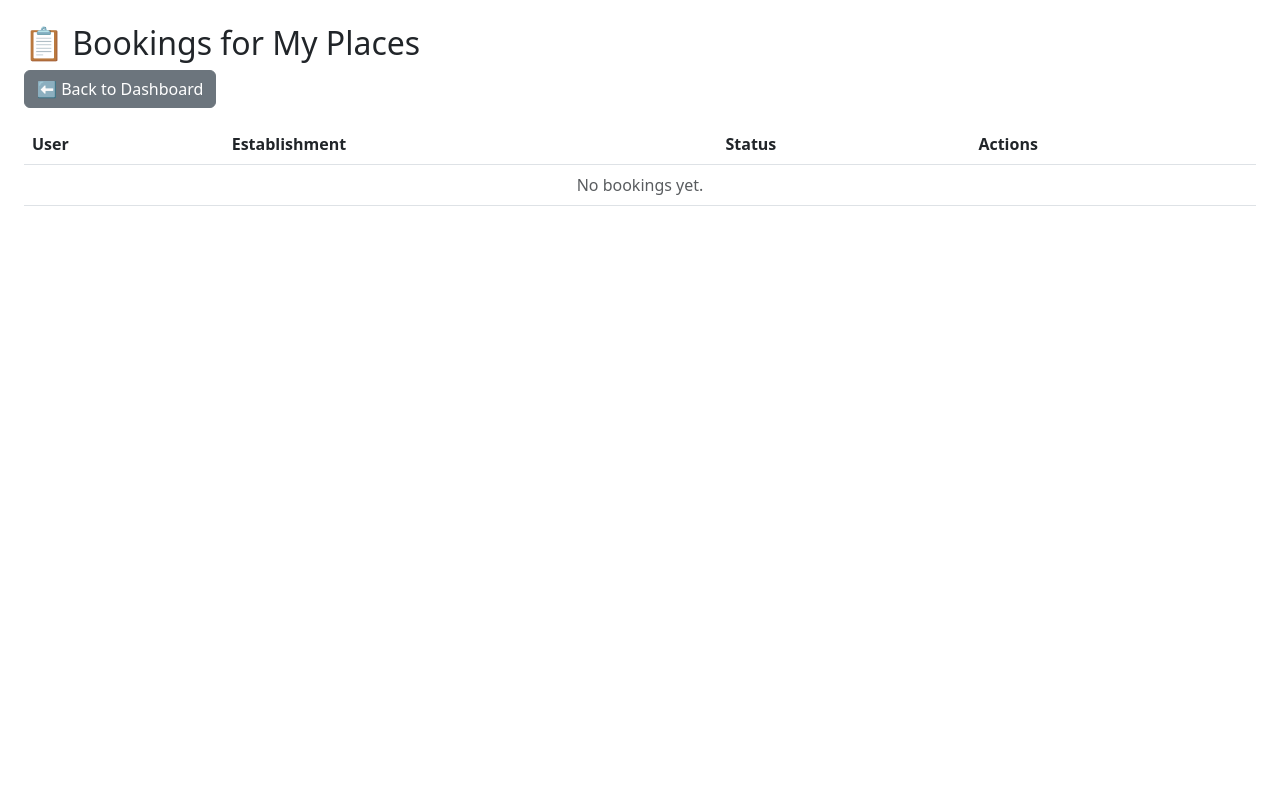
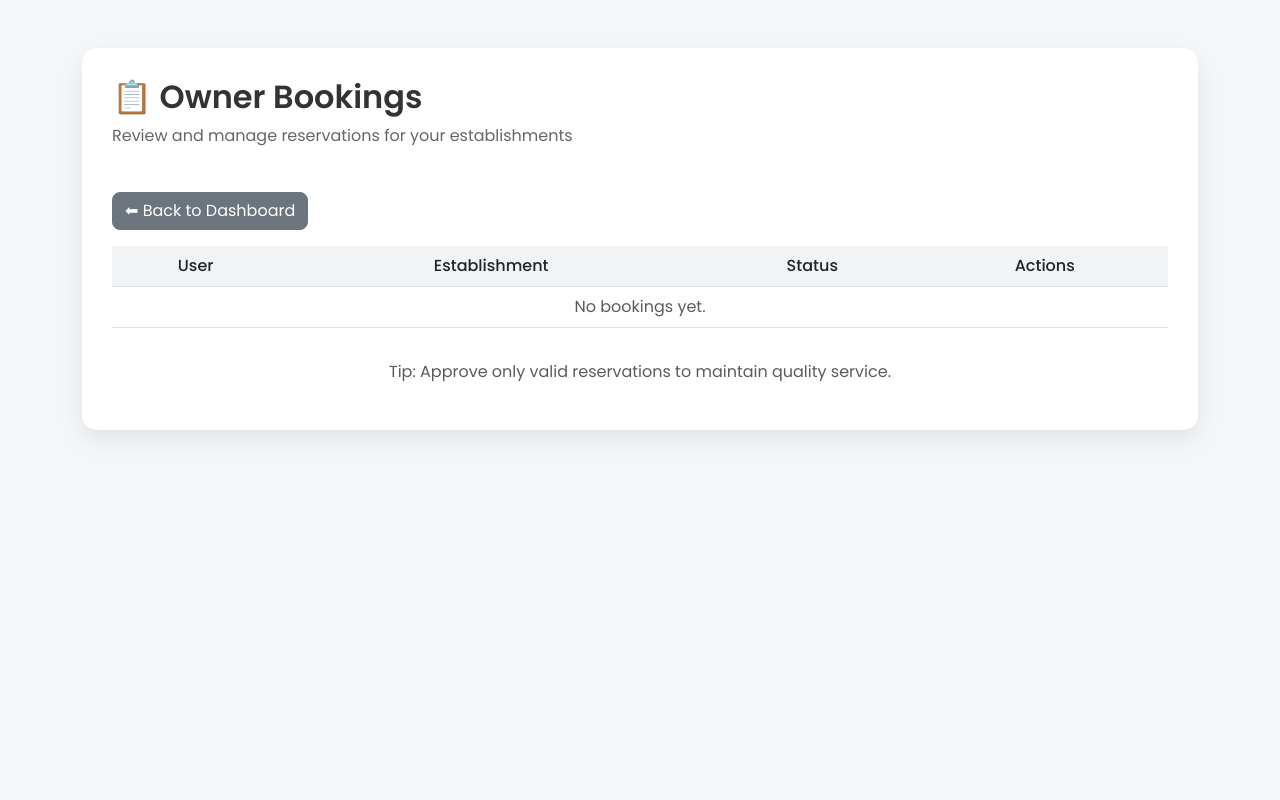
Before and after one commit to HARUKI0999/appdev-na-malakas, a Flask app: page /owner/bookings in a window 1280 px wide. Run offline with Flask 3, Linux system fonts and the light colour scheme; a user stored in the database is signed in; data comes from the database, SQL or seed files in the repository; parts of the project's set-up code (start-up, migrations or seed data) failed here and were passed over.

Commit message:
Add files via upload

```diff
--- a/defence/hash.py
+++ b/defence/hash.py
@@ -1,3 +1,3 @@
 from werkzeug.security import generate_password_hash
 
-print(generate_password_hash("owner123"))
+print(generate_password_hash("hashed_pw11"))
--- a/defence/templates/island_details.html
+++ b/defence/templates/island_details.html
@@ -203,7 +203,8 @@ h1 {
         height="350"
         frameborder="0"
         style="border:0"
-            src="https://www.google.com/maps?q={{ island.latitude }},{{ island.longitude }}&hl=es;z=14&output=embed"
+        /* The parameter t=k forces the satellite imagery to load automatically */
+        src="https://maps.google.com/maps?q={{ island.latitude }},{{ island.longitude }}&t=k&hl=en&z=14&output=embed"
         allowfullscreen>
     </iframe>
 </div>
--- a/defence/templates/owner_bookings.html
+++ b/defence/templates/owner_bookings.html
@@ -1,19 +1,101 @@
 <!DOCTYPE html>
-<html>
+<html lang="en">
 <head>
-    <title>Owner Bookings</title>
+<meta charset="UTF-8">
+<title>Owner Bookings - TripWise</title>
+<meta name="viewport" content="width=device-width, initial-scale=1.0">
+
+<!-- Bootstrap -->
 <link href="https://cdn.jsdelivr.net/npm/bootstrap@5.3.0/dist/css/bootstrap.min.css" rel="stylesheet">
+
+<!-- Google Font -->
+<link href="https://fonts.googleapis.com/css2?family=Poppins:wght@300;400;500;600&display=swap" rel="stylesheet">
+
+<style>
+body {
+    font-family: 'Poppins', sans-serif;
+    background: #f4f6f9;
+    min-height: 100vh;
+}
+
+.bookings-card {
+    background: white;
+    border-radius: 15px;
+    padding: 30px;
+    box-shadow: 0 10px 25px rgba(0,0,0,0.08);
+}
+
+.page-title {
+    font-weight: 600;
+    color: #333;
+}
+
+.subtitle {
+    color: #666;
+    margin-bottom: 20px;
+}
+
+.table th {
+    background-color: #f1f3f5;
+    font-weight: 500;
+}
+
+.btn {
+    border-radius: 8px;
+}
+
+.action-btns {
+    display: flex;
+    gap: 10px;
+    justify-content: center;
+}
+
+.status-badge {
+    font-size: 0.9em;
+}
+
+.header-bar {
+    background: #023e8a;
+    color: white;
+    padding: 12px 20px;
+    border-radius: 10px;
+    margin-bottom: 20px;
+}
+
+.back-link {
+    text-decoration: none;
+    color: #0d6efd;
+    font-weight: 500;
+}
+
+.back-link:hover {
+    text-decoration: underline;
+}
+</style>
 </head>
 
-<body class="p-4">
+<body>
 
-<h2>📋 Bookings for My Places</h2>
+<div class="container py-5">
 
+<div class="bookings-card">
+
+    <!-- Header -->
+    <div class="d-flex justify-content-between align-items-center mb-4">
+        <div>
+            <h2 class="page-title">📋 Owner Bookings</h2>
+            <p class="subtitle">Review and manage reservations for your establishments</p>
+        </div>
+    </div>
+
+    <!-- Back Button -->
     <a href="{{ url_for('owner_dashboard') }}" class="btn btn-secondary mb-3">
         ⬅ Back to Dashboard
     </a>
 
-<table class="table table-hover">
+    <!-- Bookings Table -->
+    <div class="table-responsive">
+    <table class="table table-hover align-middle text-center">
     <thead>
     <tr>
         <th>User</th>
@@ -24,21 +106,25 @@
     </thead>
 
     <tbody>
+
     {% for b in bookings %}
     <tr>
         <td>{{ b.user_id }}</td>
+
         <td>{{ b.establishment.name }}</td>
+
         <td>
             {% if b.status == 'pending' %}
-            <span class="badge bg-warning text-dark">Pending</span>
+                <span class="badge bg-warning text-dark status-badge">Pending</span>
             {% elif b.status == 'approved' %}
-            <span class="badge bg-success">Approved</span>
+                <span class="badge bg-success status-badge">Approved</span>
             {% else %}
-            <span class="badge bg-danger">Rejected</span>
+                <span class="badge bg-danger status-badge">Rejected</span>
             {% endif %}
         </td>
 
         <td>
+            <div class="action-btns">
                 <a href="{{ url_for('owner_approve_booking', booking_id=b.booking_id) }}"
                    class="btn btn-sm btn-success">
                     ✔ Approve
@@ -48,15 +134,26 @@
                    class="btn btn-sm btn-danger">
                     ✖ Reject
                 </a>
+            </div>
         </td>
     </tr>
+
     {% else %}
     <tr>
         <td colspan="4" class="text-center text-muted">No bookings yet.</td>
     </tr>
     {% endfor %}
+
     </tbody>
     </table>
+    </div>
+
+    <p class="text-muted text-center mt-3">
+        Tip: Approve only valid reservations to maintain quality service.
+    </p>
+
+</div>
+</div>
 
 </body>
 </html>
```
Also changed, not shown: defence/templates/home.html (+89 -7 lines), defence/templates/login.html (+12 -3 lines), defence/images/governors_island.jpg (added), defence/static/images/establishments/cathedral_island.JPG (added), defence/static/images/islands/carias_island.jpg (added), defence/static/images/islands/milagrosa_island.jpg (added), defence/static/profile.jpg (added). Lines whose indentation alone changed are shown as unchanged.
